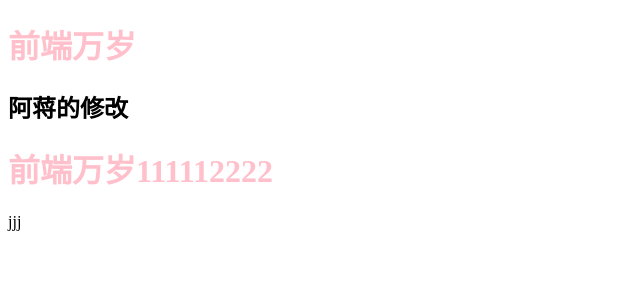
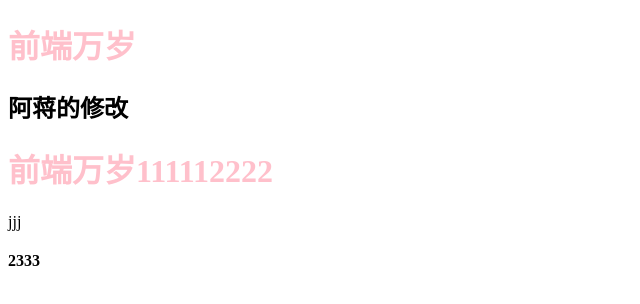
Before and after one commit to JYunLi/test-demo, a plain HTML site: page index.html in a window 1280 px wide. Shown: the full height of the page, 0-640 px from the left. Drawn offline with Linux system fonts and the light colour scheme.

Commit message:
第二吃提交

```diff
--- a/index.html
+++ b/index.html
@@ -14,6 +14,7 @@
     <h2>阿蒋的修改</h2>
     <h1>前端万岁111112222</h1>
     <span>jjj</span>
+    <h4>2333</h4>
 </body>
 
 </html>
```
